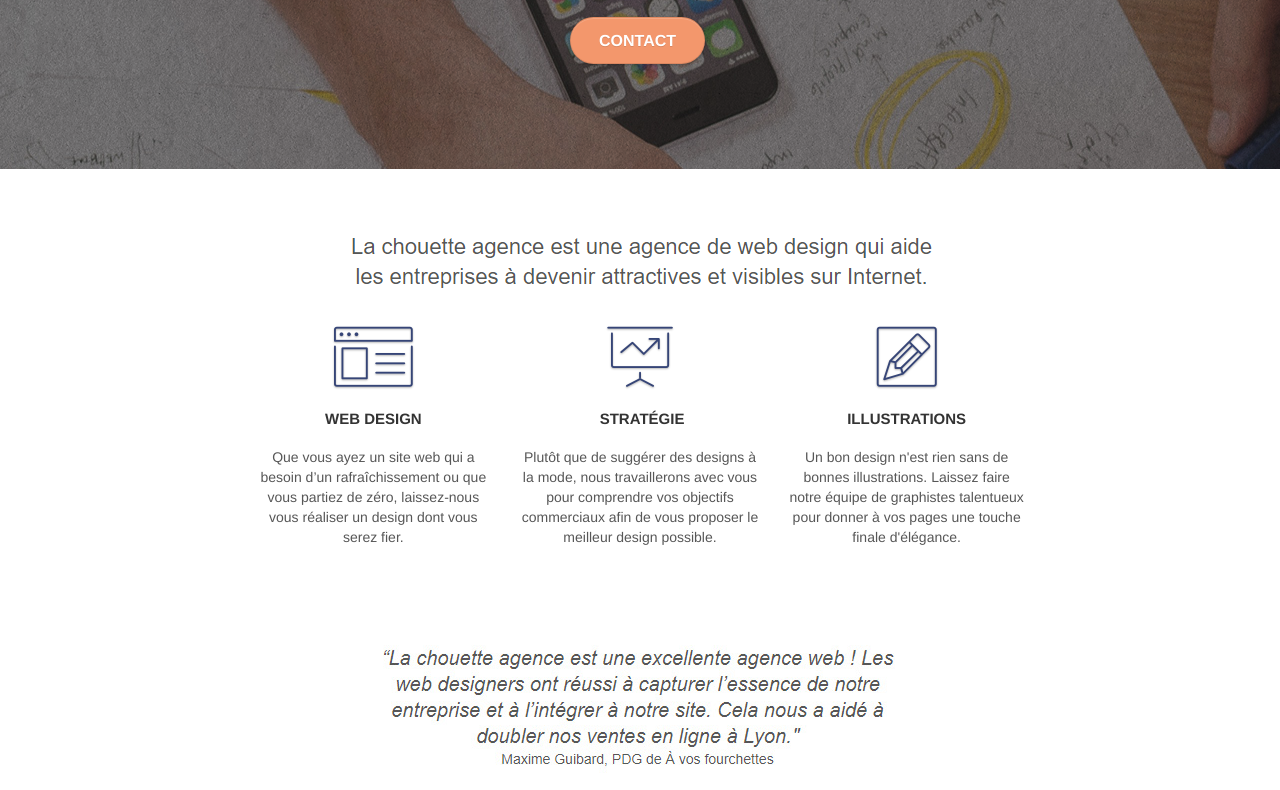
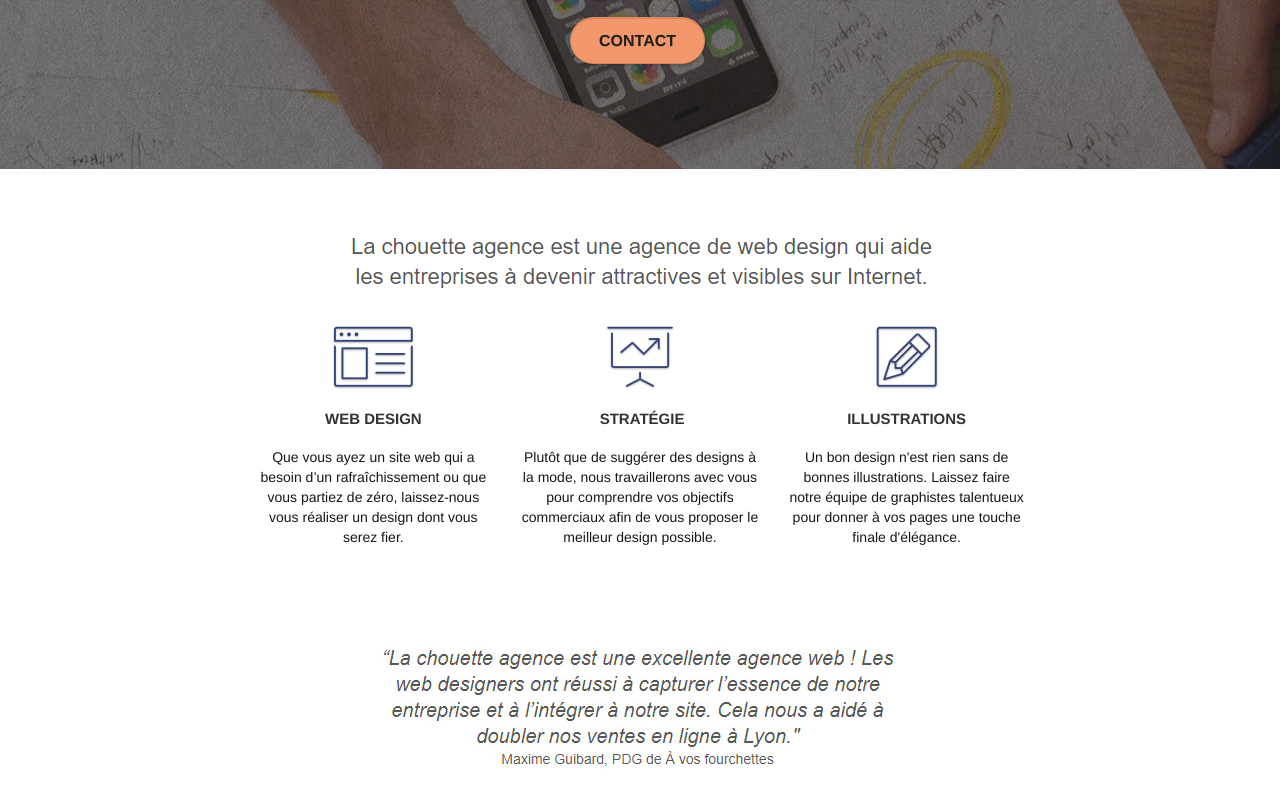
Before and after one commit to TerenceHilderal/ChouetteAgence, a plain HTML site: page index.html in a window 1280 px wide. Shown: the part 363-1153 px from the top of the page. Drawn offline with Linux system fonts and the light colour scheme.

Commit message:
modification des contrastes

```diff
--- a/style.css
+++ b/style.css
@@ -472,7 +472,7 @@ button {
     border: 1px solid rgba(0, 0, 0, .08);
     border-bottom-color: rgba(0, 0, 0, .1);
     text-shadow: 0 1px 0 rgba(0, 0, 1, .1);
-    box-shadow: 0 1px 3px rgba(0, 0, 1, .25), inset 0 1px 0 0 rgba(255, 255, 255, .15);
+    box-shadow: 0 1px 3px rgba(0, 0, 1, .25), inset 0 1px 0 0 rgba(31, 31, 31, .15);
 }
 
 .icon-md {
@@ -651,7 +651,7 @@ label,
 a {
     font-family: "helvetica";
     font-weight: 400;
-    color: #575757!important;
+    color: #171717!important;
 }
 
 .container {
@@ -780,12 +780,12 @@ h4 {
 
 .btn-atomic-tangerine {
     background: #F3976C;
-    color: #FFFFFF!important;
+    color: #1F1F1F!important;
 }
 
 .btn-atomic-tangerine:hover {
     background: #c27956!important;
-    color: #FFFFFF!important;
+    color: #1F1F1F!important;
 }
 
 .ltc-white {
```
